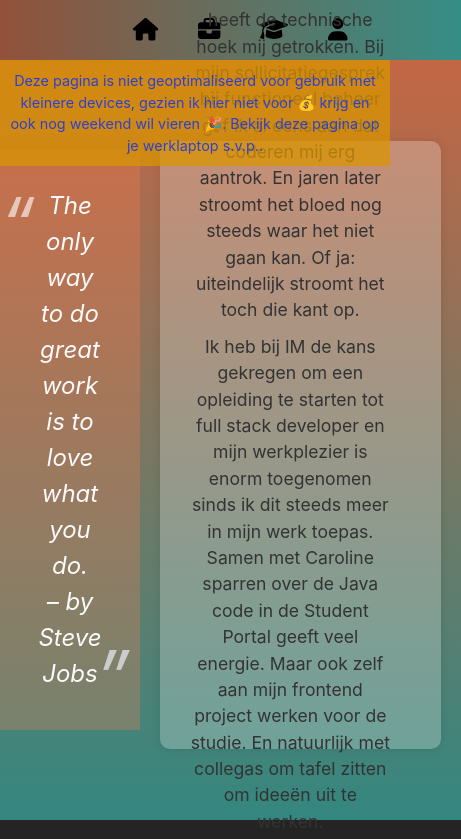
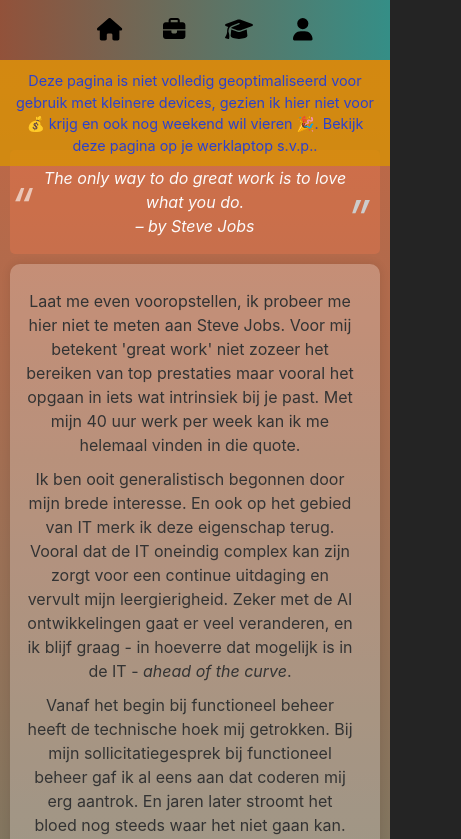
Before and after one commit to tomnovistudentgithub/sollicitatieReact, a React (Vite) app: page /motivatie in a window 390 px wide. Shown: the top 839 px of the page, 461 px wide, since content can reach past the window. Built offline with nearby package versions, Linux system fonts and the light colour scheme.

Commit message:
git commit

```diff
--- a/src/component/WarningMessage.jsx
+++ b/src/component/WarningMessage.jsx
@@ -4,7 +4,7 @@ import './Warningmessage.css';
 const WarningMessage = () => {
     return (
         <div className="warning-message">
-            <p>Deze pagina is niet geoptimaliseerd voor gebruik met kleinere devices, gezien ik hier niet voor 💰 krijg en ook nog weekend wil vieren 🎉. Bekijk deze pagina op je werklaptop s.v.p.. </p>
+            <p>Deze pagina is niet volledig geoptimaliseerd voor gebruik met kleinere devices, gezien ik hier niet voor 💰 krijg en ook nog weekend wil vieren 🎉. Bekijk deze pagina op je werklaptop s.v.p.. </p>
         </div>
     );
 };
--- a/src/pages/Homepage.jsx
+++ b/src/pages/Homepage.jsx
@@ -1,15 +1,15 @@
 import {useNavigate} from "react-router-dom";
 import {useForm} from "react-hook-form";
-import React, { useState } from 'react';
+import React, {useEffect, useState} from 'react';
 import { FaCode } from 'react-icons/fa';
 import './pagestyling.css';
+import imageTom from '../assets/DSC06298.jpg';
 
 function Homepage({name, setName}) {
   const { register, handleSubmit, formState: { errors } } = useForm();
   const navigate = useNavigate();
 
   const onSubmit = (data) => {
-    console.log(data);
     setName(data.naam);
     navigate('/Welkomstbericht');
   };
@@ -19,6 +19,11 @@ function Homepage({name, setName}) {
     };
 
     const displayName = name.charAt(0).toUpperCase() + name.slice(1);
+
+    useEffect(() => {
+        const img = new Image();
+        img.src = imageTom;
+    }, []);
 
     return (
         <div className="outer-container-homepage">
--- a/src/pages/motivatie.css
+++ b/src/pages/motivatie.css
@@ -151,3 +151,72 @@
     color: white;
 
 }
+
+.modal button:hover {
+    background: darkred;
+}
+
+@media (max-width: 768px) {
+    .outer-container-motivatie {
+        display: flex;
+        flex-direction: column;
+        justify-content: center;
+        height: auto;
+        padding: 10px;
+
+    }
+
+    .inner-container-motivatie {
+        width: 100%;
+        height: auto;
+        padding: 5px;
+    }
+
+    .quote-block.quote {
+        margin-top: 80px;
+        position: relative;
+        padding: 1em;
+        font-size: 1em;
+        border-radius: 5px;
+    }
+
+    .quote-block.quote::before {
+        content: "“";
+        position: absolute;
+        top: 20px;
+        left: 0px;
+        font-size: 3em;
+        color: rgba(255, 255, 255, 0.61);
+    }
+
+    .quote-block.quote::after {
+        content: "”";
+        position: absolute;
+        bottom: 0;
+        right: 10px;
+        font-size: 3em;
+        color: #ccc;
+    }
+
+    .motivatie-content-container {
+        margin-top: 10px;
+        margin-right:10px;
+    }
+
+    .inner-container-motivatie p {
+        font-size: 1em;
+    }
+
+    .button-container {
+        flex-direction: column;
+        align-items: center;
+    }
+
+    .invite-button, .reject-button {
+        width: 100%;
+        margin: 5px 0;
+    }
+
+
+
+}
--- a/src/pages/pagestyling.css
+++ b/src/pages/pagestyling.css
@@ -217,3 +217,33 @@
     width: 250px;
     height: 300px;
 }
+
+@media (max-width: 768px) {
+    .about-page-outer-container {
+        display: flex;
+        flex-direction: column;
+        padding: 5px;
+        height: 100%;
+    }
+
+    .about-page-container-header {
+        flex-direction: column;
+        align-items: center;
+    }
+
+    .about-page-inner-container {
+        flex-direction: column;
+        align-items: center;
+        justify-content: center;
+        align-content: center;
+    }
+
+.about-image-container { margin: 10px; height: auto }
+
+    .about-page-content-container {
+     margin: 5px;
+        padding: 10px;
+        font-size: 1em;
+        flex-basis: 100%;
+    }
+}
```
